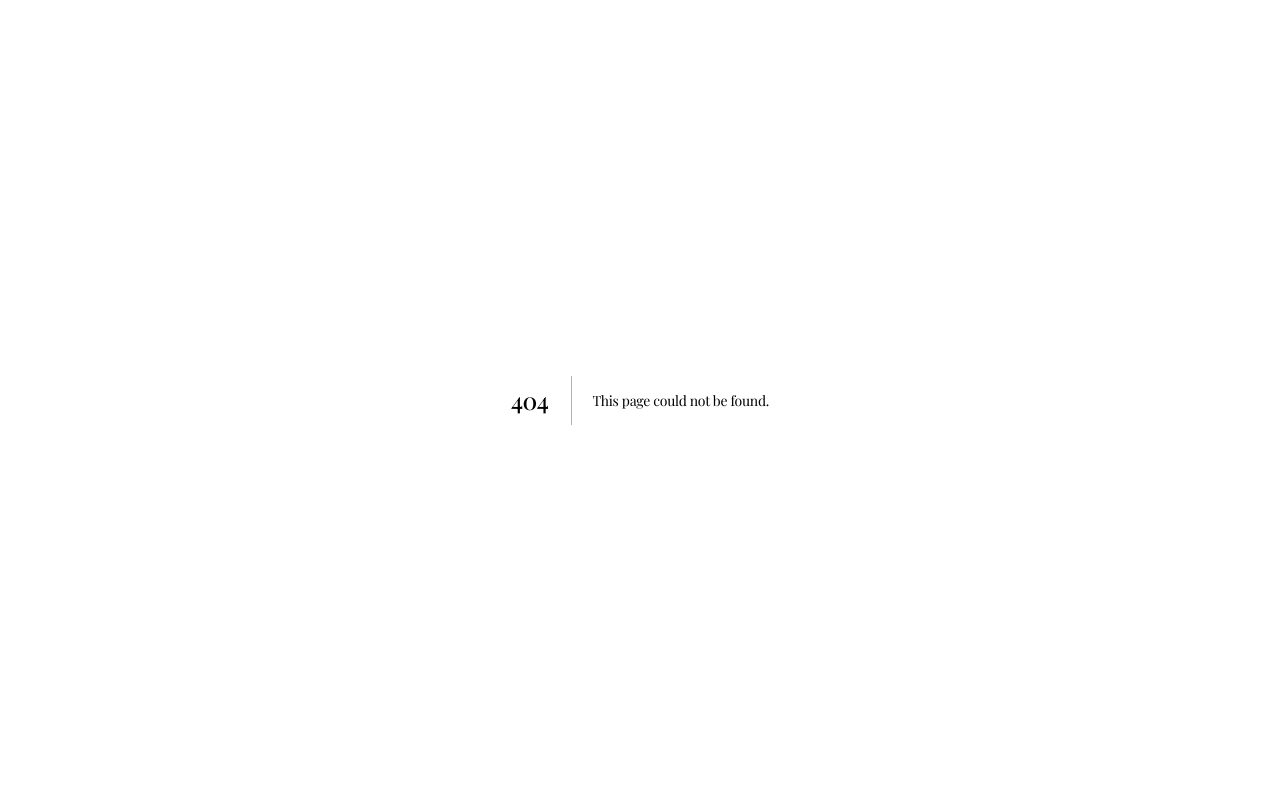
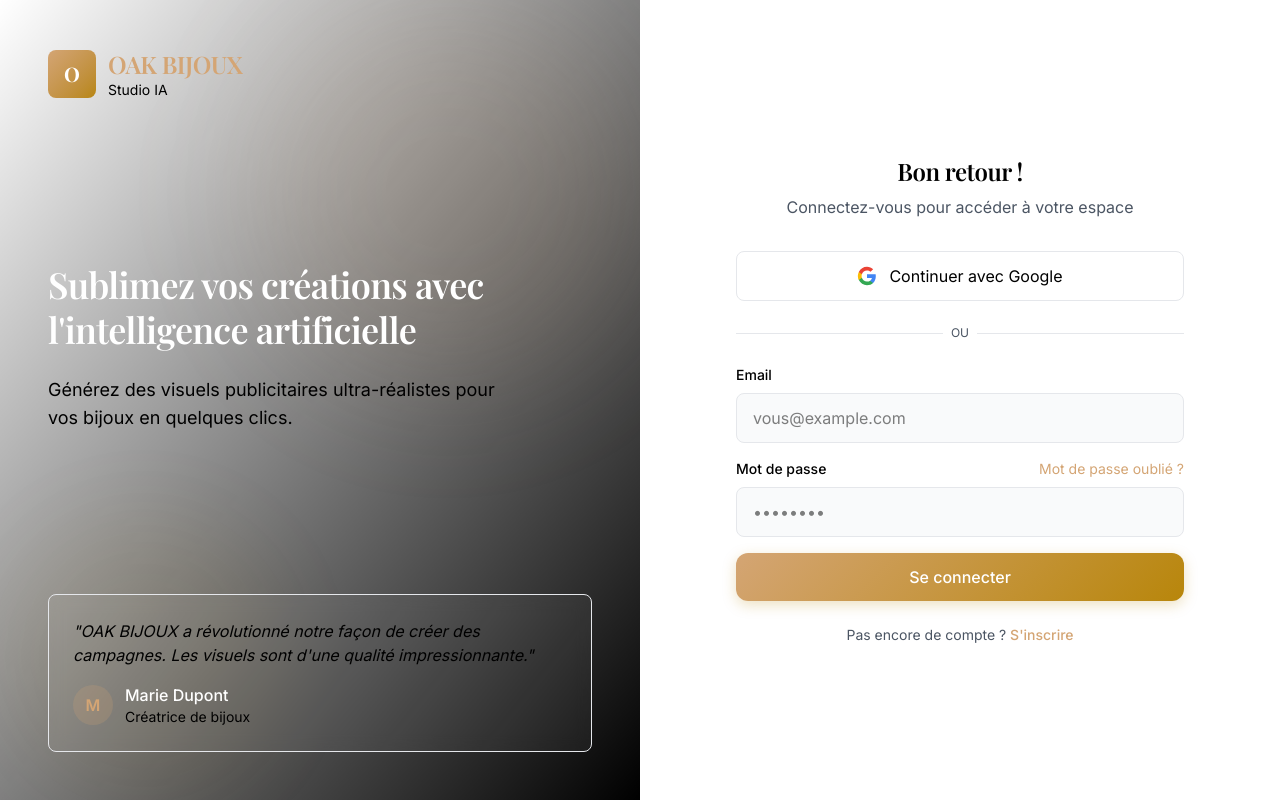
Before and after one commit to LeFrancilien/oak_bijoux, a Next.js app in the folder oak_bijoux/: page /login in a window 1280 px wide. Before the commit this address had no page. Built offline with nearby package versions, Linux system fonts and the light colour scheme; a web font is replaced by a local one.

Commit message:
feat(auth): restore missing login page with supabase integration

```diff
--- /dev/null
+++ b/oak_bijoux/src/app/(auth)/login/page.tsx
@@ -0,0 +1,150 @@
+'use client';
+
+import { useState } from 'react';
+import { useRouter } from 'next/navigation';
+import Link from 'next/link';
+import { createClient } from '@/lib/supabase/client';
+
+export default function LoginPage() {
+    const router = useRouter();
+
+    const [email, setEmail] = useState('');
+    const [password, setPassword] = useState('');
+    const [error, setError] = useState<string | null>(null);
+    const [loading, setLoading] = useState(false);
+
+    const handleSubmit = async (e: React.FormEvent) => {
+        e.preventDefault();
+        setError(null);
+        setLoading(true);
+
+        const supabase = createClient();
+
+        const { error } = await supabase.auth.signInWithPassword({
+            email,
+            password,
+        });
+
+        if (error) {
+            setError('Email ou mot de passe incorrect');
+            setLoading(false);
+            return;
+        }
+
+        router.push('/dashboard');
+        router.refresh();
+    };
+
+    const handleGoogleLogin = async () => {
+        const supabase = createClient();
+
+        await supabase.auth.signInWithOAuth({
+            provider: 'google',
+            options: {
+                redirectTo: `${window.location.origin}/auth/callback?redirectTo=/dashboard`,
+            },
+        });
+    };
+
+    return (
+        <div>
+            {/* Mobile logo */}
+            <div className="lg:hidden text-center mb-8">
+                <div className="flex items-center justify-center gap-3 mb-4">
+                    <div className="w-12 h-12 rounded-lg bg-gradient-to-br from-gold-500 to-gold-600 flex items-center justify-center">
+                        <span className="text-white font-bold text-xl font-display">O</span>
+                    </div>
+                </div>
+                <h1 className="font-display text-2xl font-semibold text-gold-500">OAK BIJOUX</h1>
+            </div>
+
+            <div className="text-center mb-8">
+                <h2 className="text-2xl font-display font-semibold mb-2">Bon retour !</h2>
+                <p className="text-muted-foreground">Connectez-vous pour accéder à votre espace</p>
+            </div>
+
+            {/* Google Signup */}
+            <button
+                onClick={handleGoogleLogin}
+                className="w-full flex items-center justify-center gap-3 px-4 py-3 rounded-lg border border-border hover:bg-secondary transition-colors mb-6"
+            >
+                <svg className="w-5 h-5" viewBox="0 0 24 24">
+                    <path fill="#4285F4" d="M22.56 12.25c0-.78-.07-1.53-.2-2.25H12v4.26h5.92c-.26 1.37-1.04 2.53-2.21 3.31v2.77h3.57c2.08-1.92 3.28-4.74 3.28-8.09z" />
+                    <path fill="#34A853" d="M12 23c2.97 0 5.46-.98 7.28-2.66l-3.57-2.77c-.98.66-2.23 1.06-3.71 1.06-2.86 0-5.29-1.93-6.16-4.53H2.18v2.84C3.99 20.53 7.7 23 12 23z" />
+                    <path fill="#FBBC05" d="M5.84 14.09c-.22-.66-.35-1.36-.35-2.09s.13-1.43.35-2.09V7.07H2.18C1.43 8.55 1 10.22 1 12s.43 3.45 1.18 4.93l2.85-2.22.81-.62z" />
+                    <path fill="#EA4335" d="M12 5.38c1.62 0 3.06.56 4.21 1.64l3.15-3.15C17.45 2.09 14.97 1 12 1 7.7 1 3.99 3.47 2.18 7.07l3.66 2.84c.87-2.6 3.3-4.53 6.16-4.53z" />
+                </svg>
+                <span>Continuer avec Google</span>
+            </button>
+
+            <div className="relative mb-6">
+                <div className="absolute inset-0 flex items-center">
+                    <div className="w-full border-t border-border" />
+                </div>
+                <div className="relative flex justify-center text-xs uppercase">
+                    <span className="bg-background px-2 text-muted-foreground">Ou</span>
+                </div>
+            </div>
+
+            {/* Email Login Form */}
+            <form onSubmit={handleSubmit} className="space-y-4">
+                {error && (
+                    <div className="p-3 rounded-lg bg-error/10 border border-error/20 text-error text-sm">
+                        {error}
+                    </div>
+                )}
+
+                <div>
+                    <label className="block text-sm font-medium mb-2">Email</label>
+                    <input
+                        type="email"
+                        value={email}
+                        onChange={(e) => setEmail(e.target.value)}
+                        required
+                        className="w-full px-4 py-3 rounded-lg bg-secondary border border-border focus:border-gold-500 focus:ring-1 focus:ring-gold-500 transition-colors"
+                        placeholder="vous@example.com"
+                    />
+                </div>
+
+                <div>
+                    <div className="flex items-center justify-between mb-2">
+                        <label className="block text-sm font-medium">Mot de passe</label>
+                        <Link href="/forgot-password" className="text-sm text-gold-500 hover:text-gold-400">
+                            Mot de passe oublié ?
+                        </Link>
+                    </div>
+                    <input
+                        type="password"
+                        value={password}
+                        onChange={(e) => setPassword(e.target.value)}
+                        required
+                        className="w-full px-4 py-3 rounded-lg bg-secondary border border-border focus:border-gold-500 focus:ring-1 focus:ring-gold-500 transition-colors"
+                        placeholder="••••••••"
+                    />
+                </div>
+
+                <button
+                    type="submit"
+                    disabled={loading}
+                    className="w-full btn-primary disabled:opacity-50 disabled:cursor-not-allowed"
+                >
+                    {loading ? (
+                        <span className="flex items-center justify-center gap-2">
+                            <div className="w-4 h-4 border-2 border-white border-t-transparent rounded-full animate-spin" />
+                            Connexion...
+                        </span>
+                    ) : (
+                        'Se connecter'
+                    )}
+                </button>
+            </form>
+
+            <p className="mt-6 text-center text-sm text-muted-foreground">
+                Pas encore de compte ?{' '}
+                <Link href="/register" className="text-gold-500 hover:text-gold-400 font-medium">
+                    S&apos;inscrire
+                </Link>
+            </p>
+        </div>
+    );
+}
```
